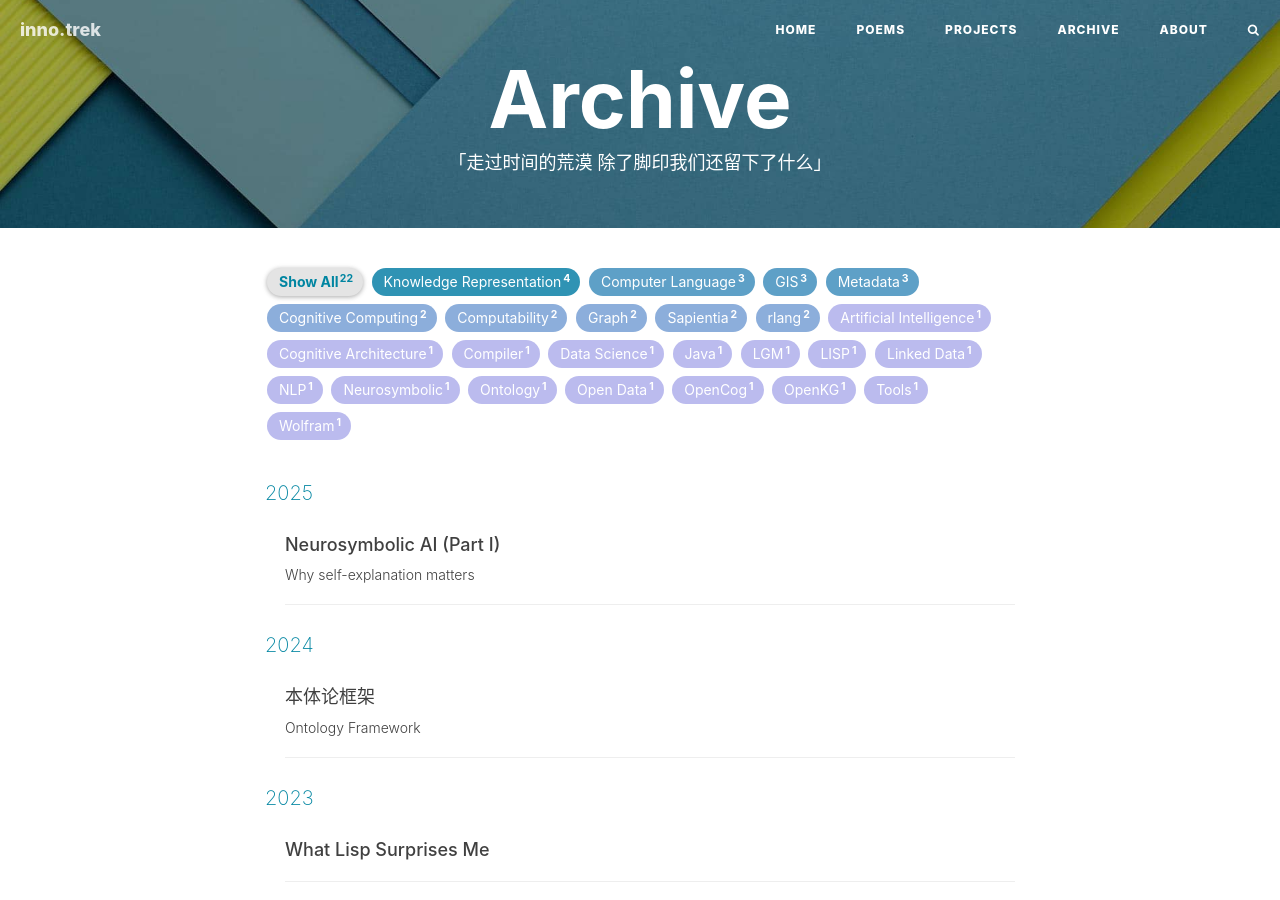
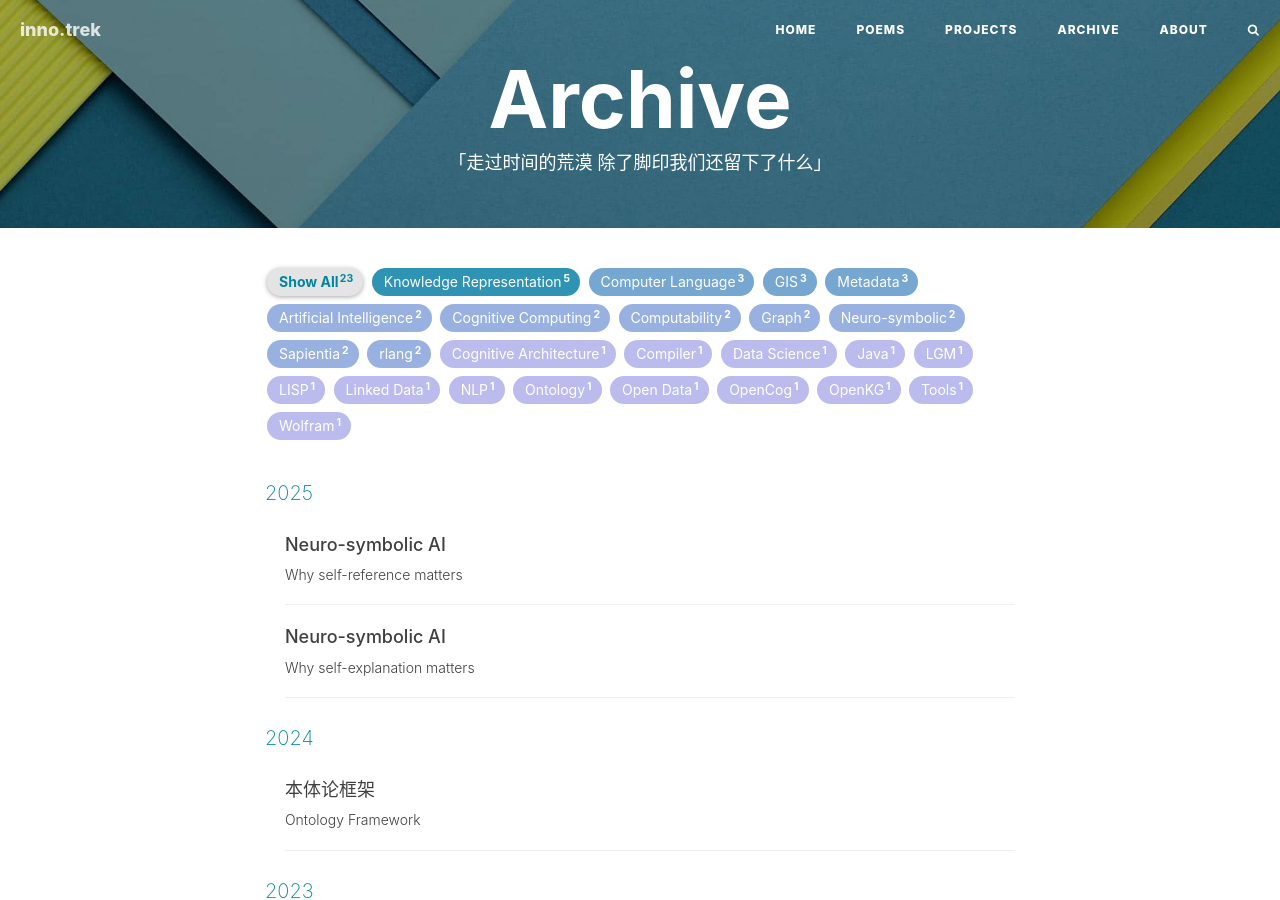
Before and after one commit to lambdacogito/lambdacogito.github.io, a Jekyll site: the page built from content/archive.html, in a window 1280 px wide and 900 px high. Built offline with Jekyll 4.4.1, drawn with Linux system fonts in a browser that asks for light colours; nearby versions of some CDN libraries; comment, search, counter and statistics services are not loaded; some of the changed lines change nothing that is shown.

Commit message:
add part2

```diff
--- a/content/_posts/2025-01-11-neurosymbolic-part1.md
+++ b/content/_posts/2025-01-11-neurosymbolic-part1.md
@@ -1,11 +1,11 @@
 ---
 layout: post
-title: "Neurosymbolic AI (Part I)"
+title: "Neuro-symbolic AI"
 subtitle: "Why self-explanation matters"
 date: 2025-01-11
 author: "Jamin Chen"
 header-img: "img/post-bg-universe.jpg"
-tags: ["Neurosymbolic", "Knowledge Representation", "Artificial Intelligence"]
+tags: ["Neuro-symbolic", "Knowledge Representation", "Artificial Intelligence"]
 ---
 
 The success of LLMs has triggered a new wave of prosperity of AI researches.
@@ -111,7 +111,7 @@ attention transformations, residual optimizations, and more. Nevertheless,
 continued progress in cognitive and brain sciences is essential to unraveling
 the complexities of cerebral intelligence.
 
-## Neurosymbolic AI
+## Neuro-symbolic AI
 
 Another potential solution for developing self-explainable systems is the
 integration of symbolic technologies. Traditional symbolic AI faced significant
@@ -139,7 +139,7 @@ in managing and maintaining the knowledge base effectively.
 ## Summary
 
 In this post, I have outlined the essentials and a potential solution, i.e.,
-neurosymbolic AI, for explainable AI systems. The next posts will delve into
+neuro-symbolic AI, for explainable AI systems. The next posts will delve into
 two other fundamental principles: self-reference and active inference.
 
 ## References
--- /dev/null
+++ b/content/_posts/2025-02-08-neurosymbolic-part2.md
@@ -0,0 +1,132 @@
+---
+layout: post
+title: "Neuro-symbolic AI"
+subtitle: "Why self-reference matters"
+date: 2025-02-08
+author: "Jamin Chen"
+header-img: "img/post-bg-universe.jpg"
+tags: ["Neuro-symbolic", "Knowledge Representation", "Artificial Intelligence"]
+---
+
+## Background
+
+Self-reference, one of the most important concepts for understanding human
+consciousness, is both a fundamental aspect and a powerful tool for advancing
+future AI systems. Its profound implications are explored in Douglas
+Hofstadter's books *Gödel, Escher, Bach* and *I Am a Strange Loop*. These two
+works, spanning nearly thirty years, showcase the author's evolving thoughts on
+self-reference, transitioning from empirical observations in cognitive science
+to a deeper, more introspective philosophical perspective. In Hofstadter's
+philosophy, self-reference is central to understanding the concept of "**I**".
+
+In cognitive science, self-reference is closely tied to conscious experiences
+such as memorization, reasoning, prediction, and decision-making. The sense of
+"**I**" is considered to arise from the interplay of sensory feedback within
+our biological subsystems and the cerebral neural network—mechanisms,
+unfortunately, that still remains largely unexplored. This lack of
+understanding, however, does not impede the development of AI; on the contrary,
+it fuels our curiosity about the potential to replicate human consciousness
+within a mechanical framework.
+
+Meanwhile, self-reference poses challenges in mathematics and computer science.
+It disrupts the foundations of mathematics through Gödel's incompleteness
+theorems (1931) and renders Turing's Halting Problem undecidable (1936), both
+of which rely on self-referential constructs (e.g., the *Gödel sentence*) to
+derive contradictions. These results underscore the inherent limitations of all
+formal systems, such as mathematical logic and Turing machines, and have
+sparked decades of debate (see [Lucas-Penrose Argument](https://iep.utm.edu/lp-argue), 1961-2003)
+over whether computer can truly emulate
+human intelligence. This question remains a pivotal consideration as today we
+are marching toward artificial general intelligence (AGI).
+
+## Self-reference and AGI
+
+Self-awareness, a fundamental aspect of future agentic systems, is deeply tied
+to self-reference. If we aim to build human-like agents to serve our
+civilization, their "mental" world must be self-consistent while mastering vast
+knowledge and skills. The flip side of this is the risk of multiple conflicting
+personalities, which can lead to dilemmas and inconsistencies. These, in turn,
+may result in unintended reasoning processes and unpredictable behavior.
+
+Current large language models can simulate role-playing scenarios through
+prompts such as “assume you are a [role]…,” indicating a lack of
+self-consistency and self-reference in general problem-solving contexts. This
+limitation is one of the key sources of LLM hallucinations.
+
+Gödel’s incompleteness theorems establish that consistency and completeness
+cannot be achieved simultaneously. Gödel’s insights suggest that creating AGI
+requires more than just accumulating data and refining neural networks; it
+necessitates an understanding of the fundamental principles that shape logic,
+mathematics, and cognition [1].
+
+From a theoretical standpoint, we can make the following assertions regarding
+AI and self-reference today:
+
+* A formal system adheres to Gödel’s incompleteness theorems.
+* A Turing machine is a formal system.
+* Neural networks are not Turing-complete.
+* However, transformers and recurrent neural networks (RNNs) have been proven
+  to be Turing-complete under specific theoretical conditions [3].
+
+This suggests that the balance between completeness and consistency remains a
+crucial factor in transformer-based AI systems. Historically, Turing’s paradox
+demonstrated the impossibility of a universal proving machine, an insight that
+reshaped computing history and led to the development of modern, versatile
+computers.
+
+By analogy, we propose a bold prediction: large, unified language models
+represent an intermediate stage in the evolution of AI architectures. The
+next-generation mainstream approach is likely to be Mixture of Experts (MoE)
+models—systems that enhance predictive accuracy (consistency) by incorporating
+expert models with specialized but limited completeness in specific domains.
+These architectures may provide a more balanced trade-off between completeness
+and consistency, pushing AI development forward.
+
+## Self-reference and Attention
+
+The attention mechanism, a fundamental aspect of human intelligence for
+processing contextual information, is a crown jewel of AI science. After years
+of exploration by researchers worldwide in the field of natural language
+processing, the success of the Transformer model (2017) is twofold. First, it
+effectively captures the attention mechanism through an efficient multi-head
+attention (MHA) structure, enabling scalable models that can be trained on
+internet-scale data with parallel processing. Second, it demonstrates
+remarkable generality in modeling sequential data within closed or semi-closed
+complex systems, such as natural language, global weather patterns, and protein
+structures.
+
+This generality in modeling sequential data is particularly significant.
+According to the second law of thermodynamics, our physical world operates as a
+vast three-dimensional closed system with a temporal direction, resulting in a
+unidirectional flow of information, i.e., a sequential system. Since human
+consciousness emerges from interactions with the external world, our memory,
+reasoning, and even emotions are deeply tied to temporal sequences in physical
+reality. In this sense, mastering a powerful framework for modeling sequential
+data is crucial for the advancement of human-like AI architectures.
+
+Transformer models perform attention modeling through a combination of
+positional encoding and self-attention mechanisms. The positional encoding
+encodes the position of each token in the sequence, while the self-attention
+mechanism allows the model to focus on different parts of the sequence to
+enhance the information representation.
+
+Encoding self-reference in a Transformer model remains a challenge due to the
+absence of a dedicated module for capturing the sense of "**I**". In
+role-playing games of large language models, a character's sense of self is
+simulated through a segment of tokens representing its internal state—akin to a
+memory cache—prepended to each query. This mechanism helps maintain consistency
+in the character’s internal state by feeding information into the attention
+modules.
+
+A more profound and human-like integration of self-reference would involve
+embedding it directly within the attention mechanism itself. Achieving this
+requires rethinking and innovating the attention structures within AI
+architectures.
+
+## References
+
+* [1] [Gödel: Incompleteness Architect – Limits of Knowledge in AI Era](https://web.archive.org/web/20250208070520/https://editverse.com/kurt-godel-incompleteness-theorems-logical-paradoxes/)
+
+* [2] [Gödel's Incompleteness Theorem is Not an Obstacle to Artificial Intelligence](https://www.sdsc.edu/~jeff/Godel_vs_AI.html)
+
+* [3] Pérez, J., Barceló, P., & Marinkovic, J. (2021). Attention is turing-complete. Journal of Machine Learning Research, 22(75), 1-35.
```
